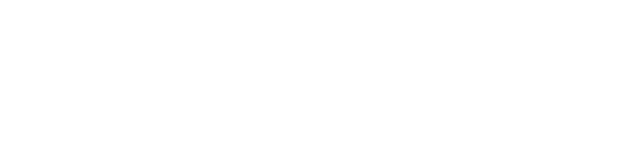
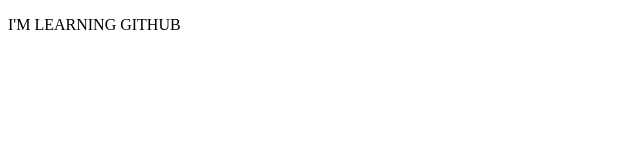
Before and after one commit to MusaYusuf003/Brain, a plain HTML site: page index.html in a window 1280 px wide. Shown: the whole page, without its empty margins (0-640 px from the left). Drawn offline with Linux system fonts and the light colour scheme.

Commit message:
add a new p tag

```diff
--- a/index.html
+++ b/index.html
@@ -6,6 +6,6 @@
     <title>Document</title>
 </head>
 <body>
-
+<p>I'M LEARNING GITHUB</p>
 </body>
 </html>
```
